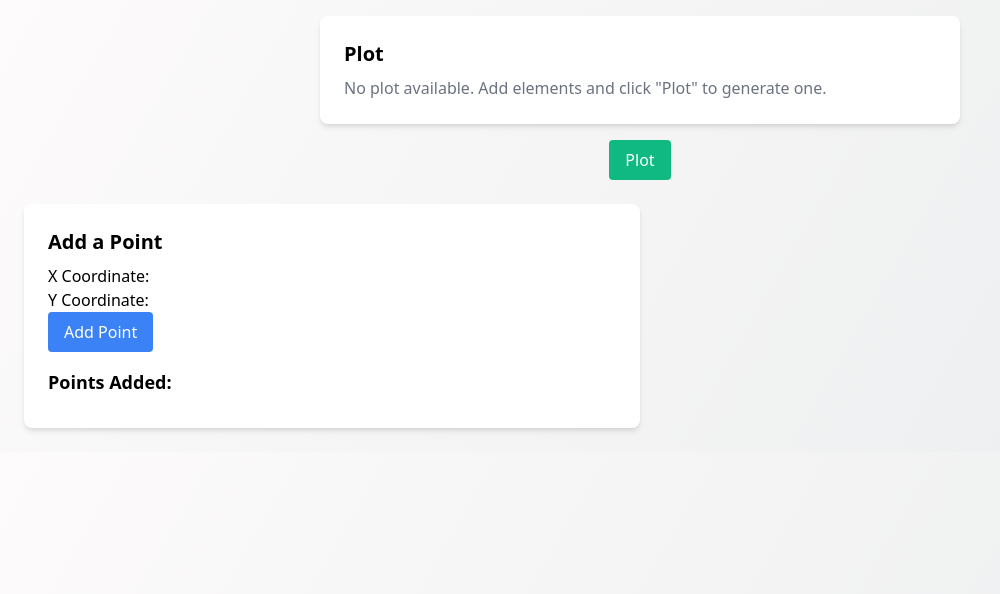
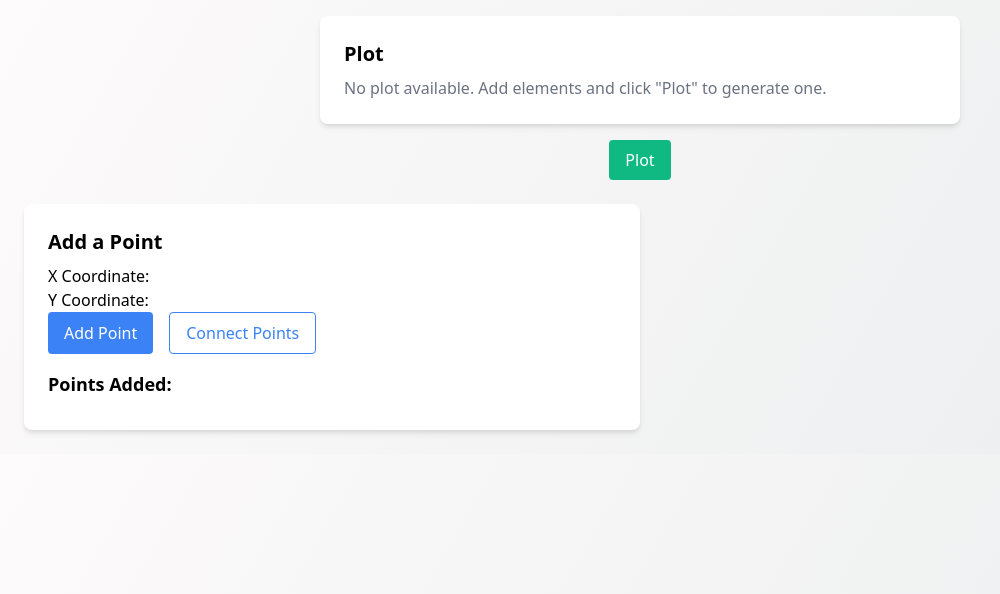
Before and after one commit to ChislucaAna/QPlot, a Django app: page /plot/ in a window 1280 px wide. Shown: the top 594 px of the page, without its empty margins (0-1000 px from the left). Run offline with Django 5.2, Linux system fonts and the light colour scheme.

Commit message:
Implemented my own point class into the plotting and also added the option to connect points when plotting

```diff
--- a/visualizer_site/visualizerapp/templates/plotter_sections/points.html
+++ b/visualizer_site/visualizerapp/templates/plotter_sections/points.html
@@ -8,13 +8,21 @@
                 {{ point_form.as_p }}
                 <div class="flex space-x-4">
                     <button type="submit" name="add_point" class="bg-blue-500 text-white py-2 px-4 rounded hover:bg-blue-600">Add Point</button>
+
+                    <button
+                    type="submit"
+                    name="connect_points"
+                    class="py-2 px-4 rounded hover:bg-blue-600
+                           {% if is_checked %}bg-blue-500 text-white{% else %}bg-white text-blue-500 border border-blue-500{% endif %}">
+                    Connect Points
+                    </button>
                 </div>
             </form>
             <h3 class="text-lg font-semibold mb-2">Points Added:</h3>
             <ul class="list-disc pl-5">
-                {% for x, y in points %}
+                {% for p in points %}
                     <li class="flex items-center space-x-2">
-                        <span>({{ x }}, {{ y }})</span>
+                        <span>({{ p.x }}, {{ p.y }})</span>
                     </li>
                 {% endfor %}
             </ul>
--- a/visualizer_site/visualizerapp/views/plotter.py
+++ b/visualizer_site/visualizerapp/views/plotter.py
@@ -7,16 +7,20 @@ import io
 import base64
 # Forms for creating geometric elements
 from visualizerapp.forms import PointForm, LineForm
+from visualizerapp.models.Points import Punct
 
 # Storage variables for geometric elements
 points = []
 plot_url=None
+is_checked=False
 
 class PlotView(View):
     def get(self, request, *args, **kwargs):
         global plot_url
+        global is_checked
         point_form=PointForm()
         context = {
+            'is_checked':is_checked,
             'point_form': point_form,
             'plot_url': plot_url,  # URL for the img (null initially)
             'points': points,  # List of points created so far
@@ -26,20 +30,25 @@ class PlotView(View):
     def post(self, request, *args, **kwargs):
         global plot_url
         global points
+        global is_checked
         point_form=PointForm()
 
-        if 'add_point' in request.POST:  # Add point button was clicked
+        if 'connect_points' in request.POST:
+            is_checked = not is_checked
+
+        elif 'add_point' in request.POST:  # Add point button was clicked
             point_form = PointForm(request.POST)
             if point_form.is_valid():
                 # Django forms validate data automatically and it is added to cleaned_data
                 x = point_form.cleaned_data['x']
                 y = point_form.cleaned_data['y']
-                points.append((x, y))  # Add to variable
+                points.append(Punct(x, y))  # Add to variable
 
         elif 'plot' in request.POST:  # Plot button was clicked
             plot_url = self.plot_all()
 
         context = {
+            'is_checked':is_checked,
             'point_form': point_form,  # Form object for creating points
             'plot_url': plot_url,  # URL for the img (null initially)
             'points': points,  # List of points created so far
@@ -47,13 +56,15 @@ class PlotView(View):
         return render(request, 'plotter.html', context)
 
     def plot_all(self):
+        global is_checked
         plt.figure(figsize=(6, 4))  # Canvas size in inches
         if points:
-            xs, ys = zip(*points)  # Separate x and y values
-            # Plotting points
-            plt.scatter(xs, ys, color='blue')
-            # Uncomment to connect points:
-            # plt.plot(xs, ys, color='gray', linestyle='--')
+            for p in points:
+                plt.scatter(p.x, p.y, color='blue')
+            if is_checked:
+                xs = [p.x for p in points]  # Get all x values
+                ys = [p.y for p in points]  # Get all y values
+                plt.plot(xs, ys, color='gray', linestyle='--')
         plt.xlabel("X")
         plt.ylabel("Y")
 
```
Also changed, not shown: visualizer_site/visualizerapp/models/Points.py (+0 -8 lines).
